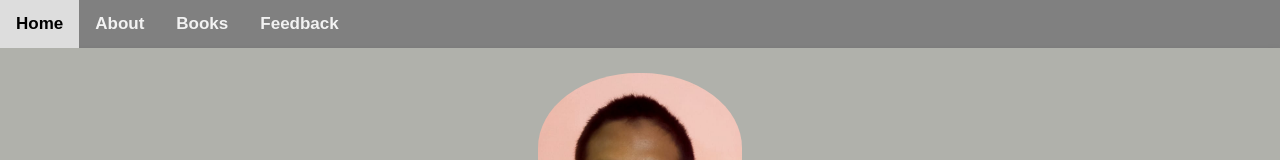
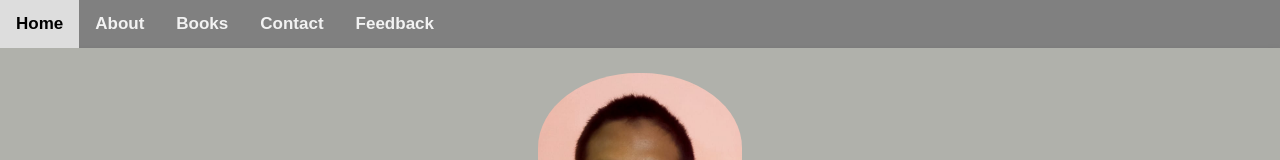
Before and after one commit to Atif7355/Portfolio, a plain HTML site: page index.html in a window 1280 px wide. Shown: the top 160 px of the page. Drawn offline with Linux system fonts and the light colour scheme.

Commit message:
Update index.html

```diff
--- a/index.html
+++ b/index.html
@@ -13,6 +13,7 @@
             <a href="#home" class="active"><b>Home</b></a>
             <a href="about.html" target="_blank"><b>About</b></a>
             <a href="books.html" target="_blank"><b>Books</b></a>
+            <a href="contact.html" target="_blank"><b>Contact</b></a>
             <a href="feedback.html" target="_blank"><b>Feedback</b></a>
             <a href="javascript:void(0);" class="icon" onclick="myFunction()">
               <i class="fa fa-bars"></i>
```
